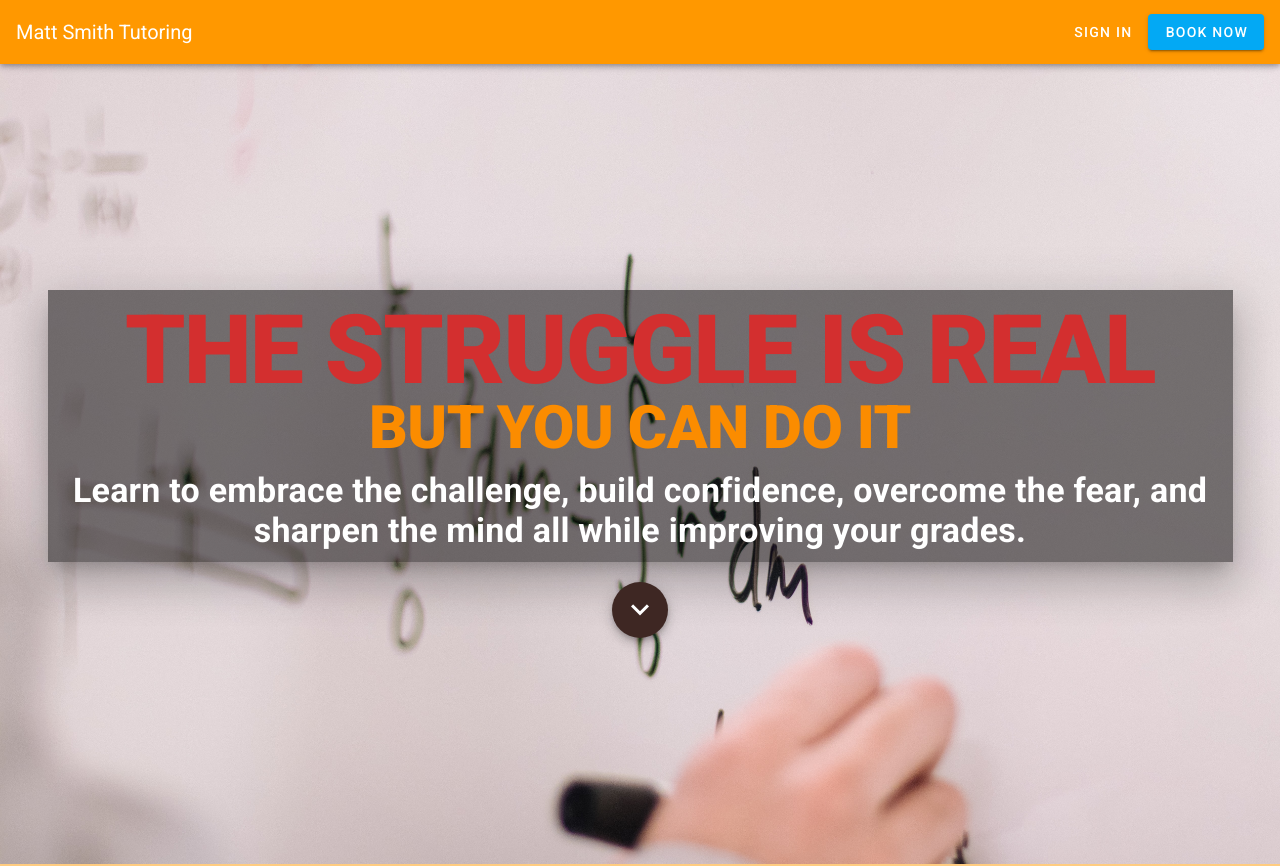
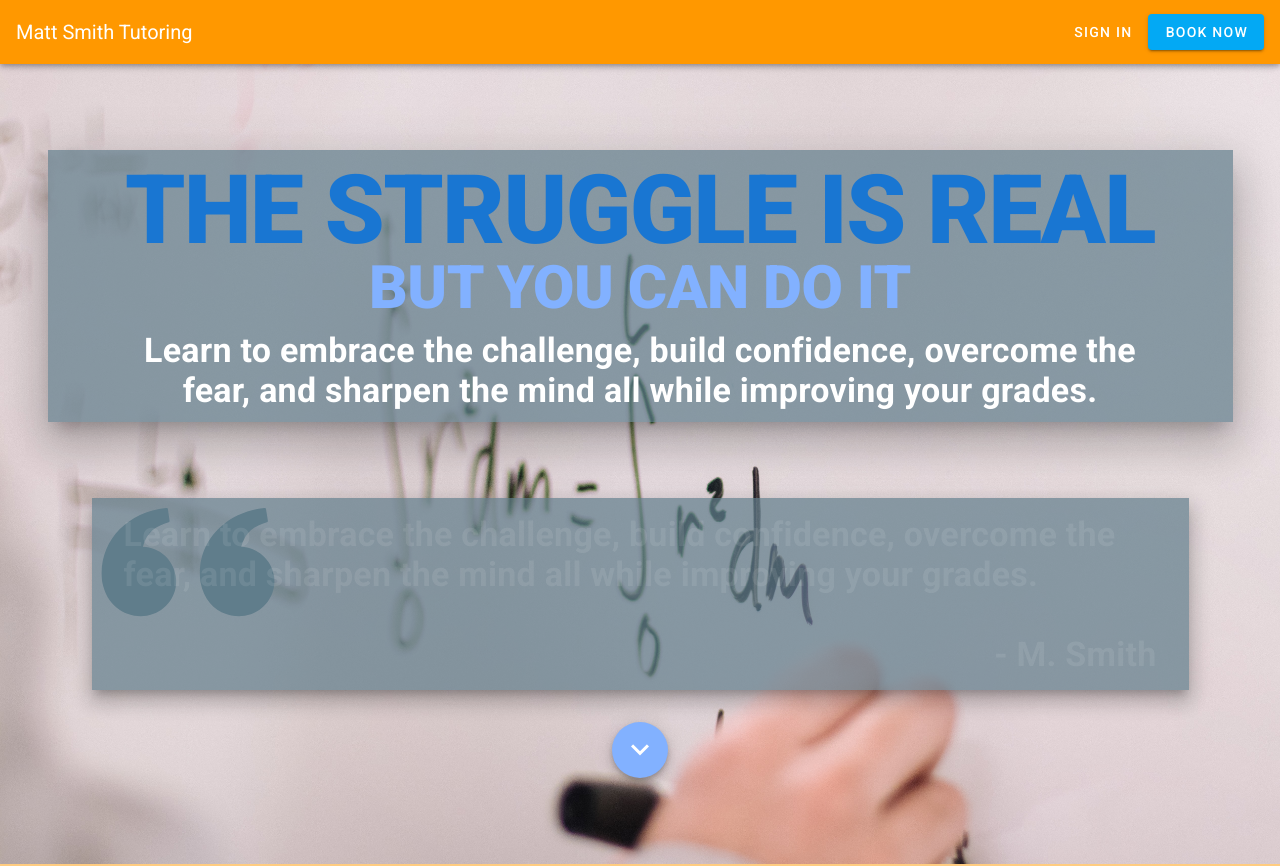
Before and after one commit to mattsmithtutoring/mattsmithtutoring, a Vue app: page / in a window 1280 px wide. Shown: the top 866 px of the page. Built offline with nearby package versions, Linux system fonts and the light colour scheme.

Commit message:
Adds testimonials; Standardizes colors

```diff
--- a/src/components/Splash.vue
+++ b/src/components/Splash.vue
@@ -1,25 +1,65 @@
 <template>
   <v-container fluid fill-height class="splash" style="max-height: 100vh">
     <v-layout justify-center align-center column pa-5>
-      <v-container elevation-24 style="background: rgba(0, 0, 0, 0.5)">
-        <div
-          class="text-h1 font-weight-black text-center text--darken-2 red--text"
-        >
+      <v-container
+        elevation-24
+        class="mb-16"
+        style="background: rgba(96, 125, 139, 0.7)"
+      >
+        <div class="text-h1 font-weight-black text-center primary--text">
           THE STRUGGLE IS REAL
         </div>
-        <div
-          class="text-h2 font-weight-black text-center mb-3 text--darken-1 orange--text"
-        >
+        <div class="text-h2 font-weight-black text-center mb-3 accent--text">
           BUT YOU CAN DO IT
         </div>
-        <div
-          class="display-1 font-weight-bold text-center text--darken-3 white--text"
-        >
+        <div class="text-h4 font-weight-bold text-center white--text px-16">
           Learn to embrace the challenge, build confidence, overcome the fear,
           and sharpen the mind all while improving your grades.
         </div>
       </v-container>
-      <v-btn fab class="mt-5 brown darken-4" @click="downArrowClick">
+      <v-container>
+        <div
+          class="elevation-12 mx-8 px-8 py-4"
+          style="background: rgba(96, 125, 139, 0.7)"
+        >
+          <div class="mt-n12 ml-n8" style="position: absolute; fill: #607d8b">
+            <svg
+              width="12rem"
+              xmlns="http://www.w3.org/2000/svg"
+              xmlns:xlink="http://www.w3.org/1999/xlink"
+              version="1.1"
+              viewBox="0 0 100 100"
+              xml:space="preserve"
+            >
+              <path
+                d="M94.8,57.3c-1.3-8.7-8.7-14.9-17.1-15.3c2.1-7.8,7.2-10.9,13.4-12.7c0.6-0.2,0.5-0.8,0.5-0.8l-1-6.2c0,0-0.1-0.5-0.9-0.4  c-21.4,2.4-35.9,18.7-33.2,38.5C59,74.1,69.7,79.4,79.6,78C89.5,76.4,96.3,67.2,94.8,57.3L94.8,57.3z M26.5,42  c2-7.8,7.3-10.9,13.4-12.7c0.6-0.2,0.5-0.8,0.5-0.8l-0.9-6.2c0,0-0.1-0.5-0.9-0.4C17.2,24.2,2.8,40.5,5.3,60.3  C7.9,74.1,18.7,79.4,28.5,78c9.9-1.6,16.7-10.8,15.1-20.7C42.3,48.5,35,42.3,26.5,42z"
+              ></path>
+            </svg>
+          </div>
+          <v-carousel height="10rem" show-arrows-on-hover hide-delimiters cycle>
+            <v-carousel-item
+              class="text-h4 font-weight-bold white--text px-24"
+              v-for="testimonial in testimonials"
+              :key="testimonial.text"
+              transition="fade-transition"
+              reverse-transition="fade-transition"
+            >
+              <div class="white--text">
+                <div style="position: absolute">
+                  {{ testimonial.text }}
+                </div>
+                <div
+                  class="d-flex align-end justify-end"
+                  style="position: absolute; width: 100%; height: 100%"
+                >
+                  - {{ testimonial.attribution }}
+                </div>
+              </div>
+            </v-carousel-item>
+          </v-carousel>
+        </div>
+      </v-container>
+      <v-btn fab class="mt-5 accent" @click="downArrowClick">
         <v-icon large color="white">mdi-chevron-down</v-icon>
       </v-btn>
     </v-layout>
@@ -29,6 +69,19 @@
 <script>
 export default {
   name: 'Splash',
+  data: () => ({
+    testimonials: [
+      {
+        text:
+          'Learn to embrace the challenge, build confidence, overcome the fear, and sharpen the mind all while improving your grades.',
+        attribution: 'M. Smith'
+      },
+      {
+        text: 'Some other testimonial.',
+        attribution: 'I. Haveareallyfrickinlongname'
+      }
+    ]
+  }),
   methods: {
     downArrowClick: function () {
       window.scrollBy({
```
